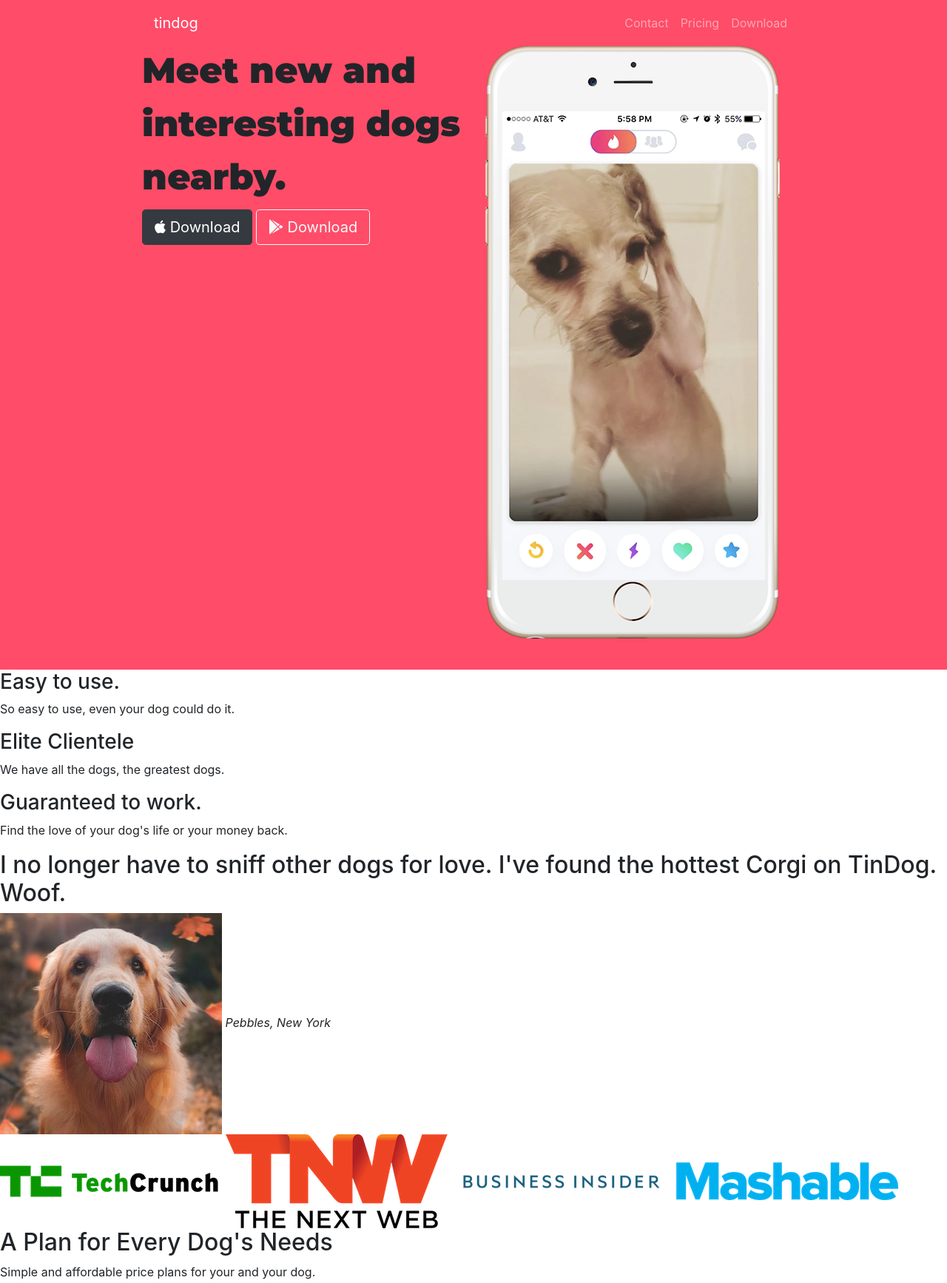
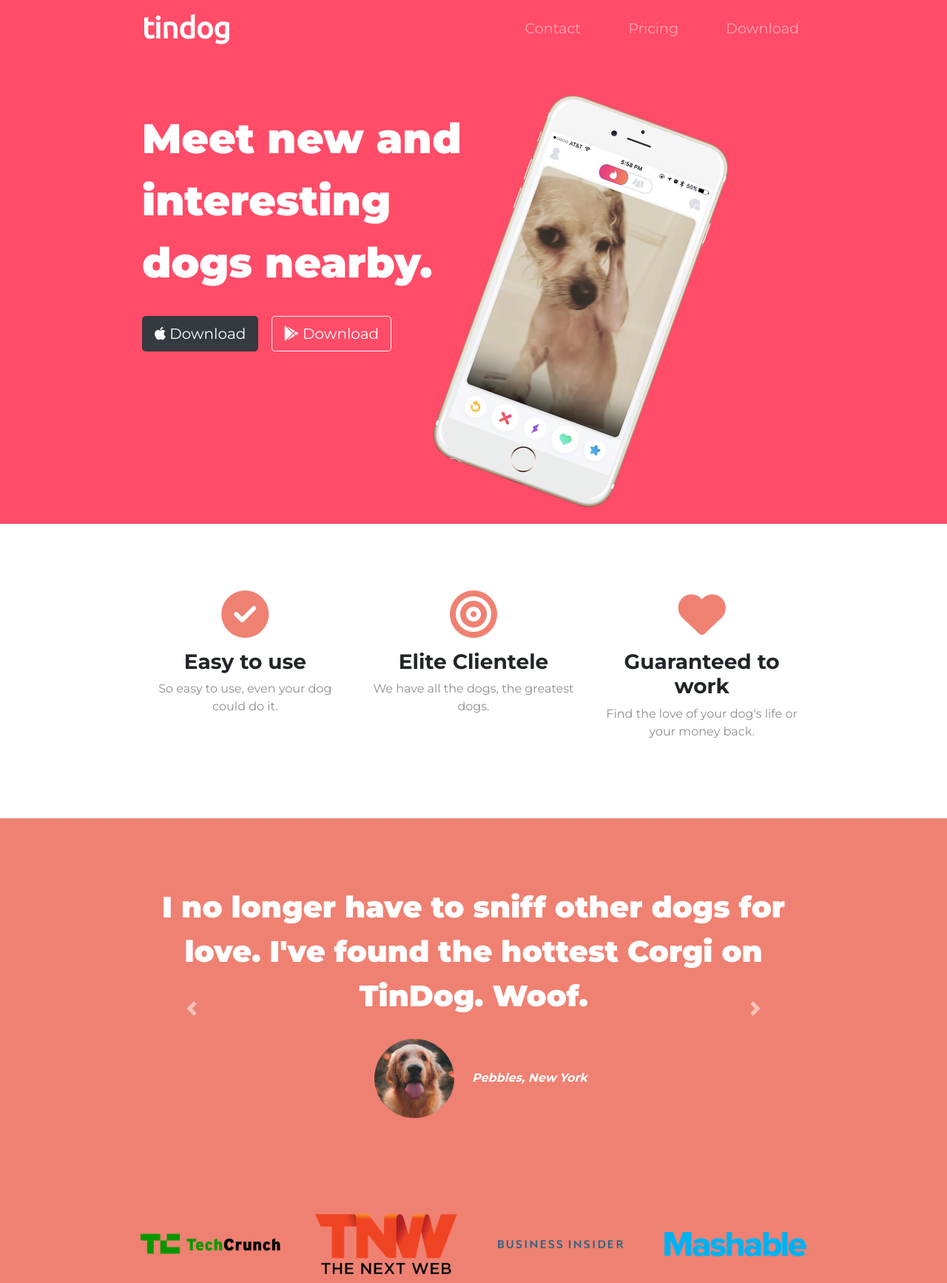
Before and after one commit to ambraj/WebDevelopmentBootcamp, a plain HTML site: page TinDog/index.html in a window 1280 px wide. Shown: the part 35-1769 px from the top of the page at 74% size. Drawn offline with nearby package versions, Linux system fonts and the light colour scheme.

Commit message:
testimonial carousel

```diff
--- a/TinDog/css/styles.css
+++ b/TinDog/css/styles.css
@@ -1,13 +1,104 @@
-#title{
-    background-color: #ff4c68;
+body {
+    font-family: "Montserrat";
 }
 
-h1{
-    font-family: Montserrat;
-    font-size: 3rem;
+#title {
+    background-color: #ff4c68;
+    color: white;
+    font-weight: bold;
+}
+
+h1 {
+    font-family: "Montserrat";
+    font-size: 3.5rem;
+    font-weight: 900;
     line-height: 1.5;
 }
 
-.container-fluid{
+.container-fluid {
     padding: 3% 15%;
 }
+
+.navbar {
+    padding: 0;
+    padding-bottom: 4.5rem;
+}
+
+.navbar-brand {
+    font-family: Ubuntu;
+    font-size: 2.5rem;
+}
+
+.nav-link {
+    font-family: "Montserrat";
+    font-weight: 400;
+    font-size: 1.2rem;
+}
+
+.download-btn {
+    margin: 5% 3% 5% 0;
+}
+
+.iphone-img {
+    width: 60%;
+    transform: rotate(20deg);
+}
+
+#features {
+    padding: 7% 15%;
+}
+
+.feature-box {
+    text-align: center;
+}
+
+h3 {
+    font-family: "Montserrat";
+    font-weight: 700;
+}
+
+p {
+    color: #8f8f8f;
+}
+
+.icon {
+    color: #ef8172;
+    margin-bottom: 1rem;
+}
+
+.icon:hover {
+    color: #ff4c68;
+}
+
+#testimonials{
+    text-align: center;
+    background-color: #ef8172;
+    padding: 7% 15%;
+}
+h2{
+    font-family: "Montserrat";
+    font-weight: 900;
+    font-size: 2.5rem;
+    color: white;
+    line-height: 1.5;
+}
+.testimonial-img{
+    width: 12%;
+    border-radius: 100%;
+    margin: 20px;
+}
+em{
+    color: white;
+    font-weight: 700;
+}
+
+#press{
+    text-align: center;
+    background-color: #ef8172;
+    padding-bottom: 3%;
+}
+
+.press-icon{
+    width: 15%;
+    margin: 20px 20px 50px;
+}
--- a/TinDog/index.html
+++ b/TinDog/index.html
@@ -5,7 +5,7 @@
     <meta charset="utf-8">
     <title>TinDog</title>
     <!-- goot fonts -->
-    <link href="https://fonts.googleapis.com/css2?family=Montserrat:wght@900&family=Ubuntu&display=swap" rel="stylesheet">
+    <link href="https://fonts.googleapis.com/css2?family=Montserrat:wght@300;400;700;900&family=Ubuntu&display=swap" rel="stylesheet">
     <!-- css stylesheets -->
     <link rel="stylesheet" href="https://stackpath.bootstrapcdn.com/bootstrap/4.4.1/css/bootstrap.min.css" integrity="sha384-Vkoo8x4CGsO3+Hhxv8T/Q5PaXtkKtu6ug5TOeNV6gBiFeWPGFN9MuhOf23Q9Ifjh" crossorigin="anonymous">
     <link rel="stylesheet" href="css/styles.css">
@@ -35,10 +35,10 @@
                 </button>
                 <div class="collapse navbar-collapse" id="navbarTogglerDemo01">
                     <ul class="navbar-nav ml-auto">
-                        <li class="nav-item">
+                        <li class="nav-item mr-5">
                             <a class="nav-link" href="">Contact</a>
                         </li>
-                        <li class="nav-item">
+                        <li class="nav-item mr-5">
                             <a class="nav-link" href="">Pricing</a>
                         </li>
                         <li class="nav-item">
@@ -55,11 +55,11 @@
 
                 <div class="col-lg-6">
                     <h1>Meet new and interesting dogs nearby.</h1>
-                    <button type="button" class="btn btn-dark btn-lg"><i class="fab fa-apple"></i> Download</button>
-                    <button type="button" class="btn btn-outline-light btn-lg"><i class="fab fa-google-play"></i> Download</button>
+                    <button type="button" class="btn btn-dark btn-lg download-btn"><i class="fab fa-apple"></i> Download</button>
+                    <button type="button" class="btn btn-outline-light btn-lg download-btn"><i class="fab fa-google-play"></i> Download</button>
                 </div>
                 <div class="col-lg-6">
-                    <img src="images/iphone6.png" alt="iphone-mockup">
+                    <img src="images/iphone6.png" alt="iphone-mockup" class="iphone-img">
                 </div>
             </div>
 
@@ -71,29 +71,51 @@
 
     <section id="features">
 
-        <h3>Easy to use.</h3>
+        <div class="row">
+            <div class="feature-box col-lg-4">
+                <div><i class="icon fas fa-check-circle fa-4x"></i></div>
+                <h3>Easy to use</h3>
                 <p>So easy to use, even your dog could do it.</p>
-
+            </div>
+            <div class="feature-box col-lg-4">
+                <div class=""><i class="icon fas fa-bullseye fa-4x"></i></div>
                 <h3>Elite Clientele</h3>
                 <p>We have all the dogs, the greatest dogs.</p>
-
-        <h3>Guaranteed to work.</h3>
+            </div>
+            <div class="feature-box col-lg-4">
+                <div class=""><i class="icon fas fa-heart fa-4x"></i></div>
+                <h3>Guaranteed to work</h3>
                 <p>Find the love of your dog's life or your money back.</p>
-
+            </div>
+        </div>
     </section>
 
 
     <!-- Testimonials -->
 
     <section id="testimonials">
-
+        <div id="carouselExampleControls" class="carousel slide" data-ride="false">
+            <div class="carousel-inner">
+                <div class="carousel-item active">
                     <h2>I no longer have to sniff other dogs for love. I've found the hottest Corgi on TinDog. Woof.</h2>
-        <img src="images/dog-img.jpg" alt="dog-profile">
+                    <img class="testimonial-img" src="images/dog-img.jpg" alt="dog-profile">
                     <em>Pebbles, New York</em>
-
-        <!-- <h2 class="testimonial-text">My dog used to be so lonely, but with TinDog's help, they've found the love of their life. I think.</h2>
-    <img class="testimonial-image" src="images/lady-img.jpg" alt="lady-profile">
-    <em>Beverly, Illinois</em> -->
+                </div>
+                <div class="carousel-item">
+                    <h2 class="testimonial-text">My dog used to be so lonely, but with TinDog's help, they've found the love of their life. I think.</h2>
+                    <img class="testimonial-img" src="images/lady-img.jpg" alt="lady-profile">
+                    <em>Beverly, Illinois</em>
+                </div>
+            </div>
+            <a class="carousel-control-prev" href="#carouselExampleControls" role="button" data-slide="prev">
+                <span class="carousel-control-prev-icon" aria-hidden="true"></span>
+                <span class="sr-only">Previous</span>
+            </a>
+            <a class="carousel-control-next" href="#carouselExampleControls" role="button" data-slide="next">
+                <span class="carousel-control-next-icon" aria-hidden="true"></span>
+                <span class="sr-only">Next</span>
+            </a>
+        </div>
 
     </section>
 
@@ -101,10 +123,10 @@
     <!-- Press -->
 
     <section id="press">
-        <img src="images/techcrunch.png" alt="tc-logo">
-        <img src="images/tnw.png" alt="tnw-logo">
-        <img src="images/bizinsider.png" alt="biz-insider-logo">
-        <img src="images/mashable.png" alt="mashable-logo">
+        <img class="press-icon" src="images/techcrunch.png" alt="tc-logo">
+        <img class="press-icon" src="images/tnw.png" alt="tnw-logo">
+        <img class="press-icon" src="images/bizinsider.png" alt="biz-insider-logo">
+        <img class="press-icon" src="images/mashable.png" alt="mashable-logo">
 
     </section>
 
```
Also changed, not shown: TinDog/images/techcrunch.png (renamed from TinDog/images/TechCrunch.png). Lines whose indentation alone changed are shown as unchanged.
